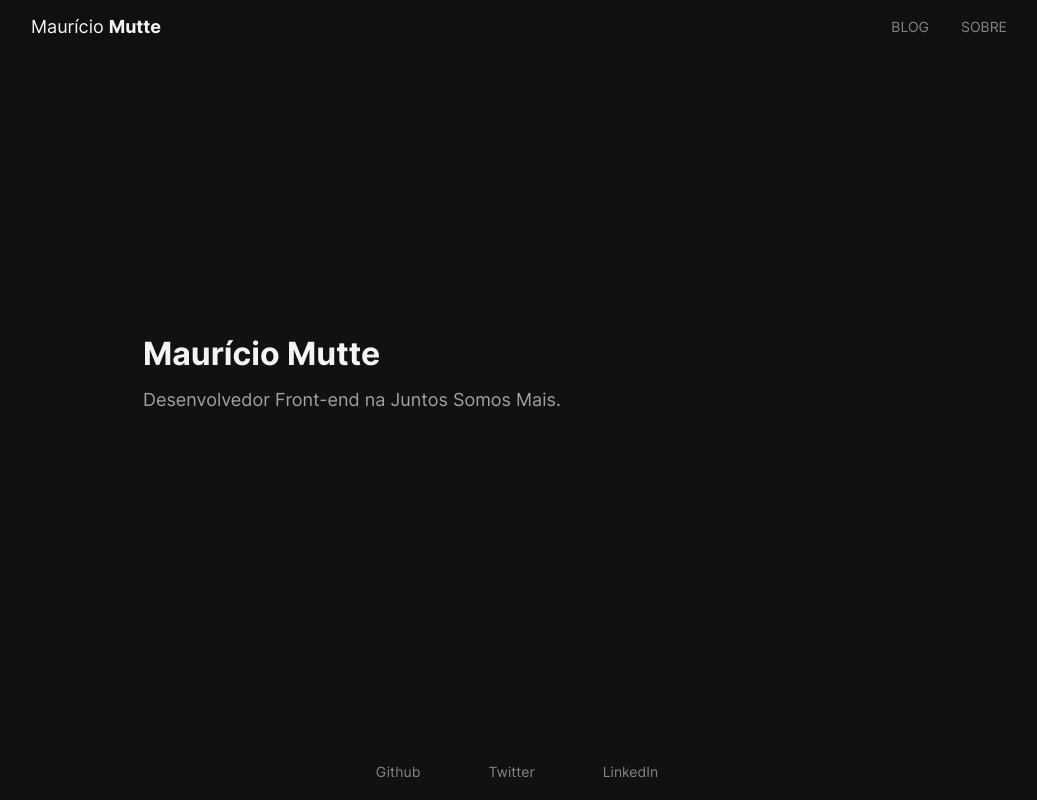
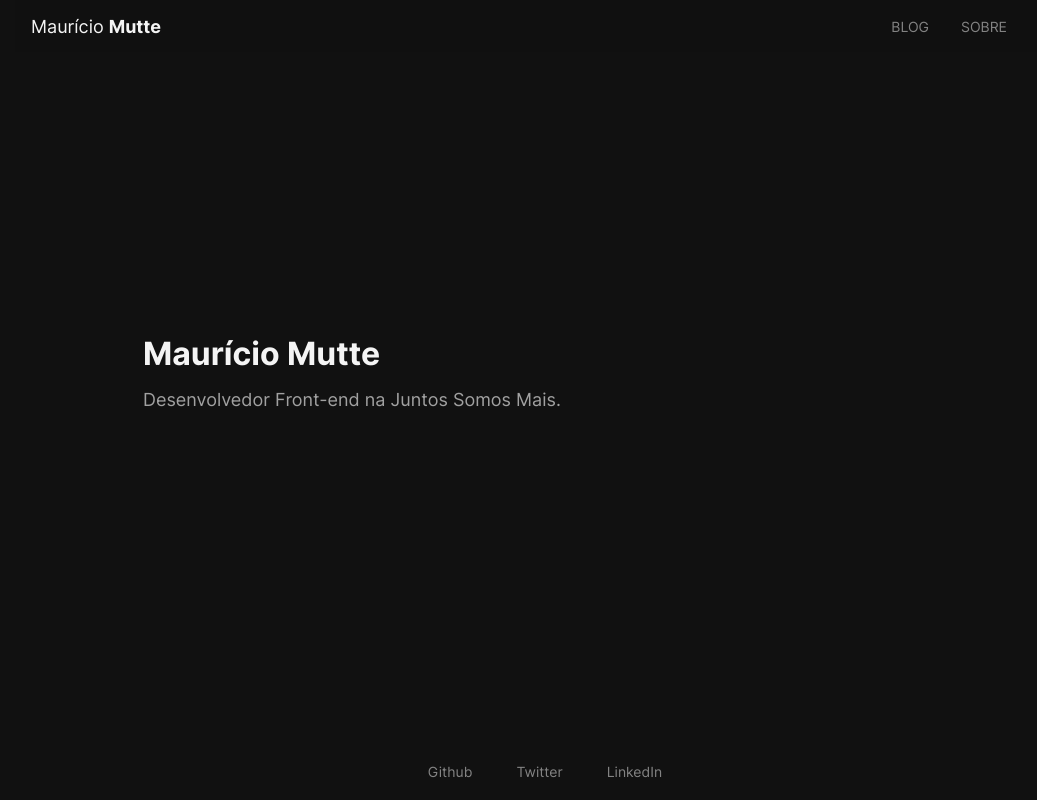
Before and after one commit to angelapo7777/mauriciomutte, a Next.js app: page / in a window 1280 px wide. Shown: the whole page, without its empty margins (113-1150 px from the left). Built offline with nearby package versions, Linux system fonts and the light colour scheme.

Commit message:
fix: margin footer social links

```diff
--- a/src/components/Footer/Footer.module.css
+++ b/src/components/Footer/Footer.module.css
@@ -10,7 +10,8 @@
   font-size: 14px;
   display: flex;
   gap: 4px;
-  margin: 0 24px;
+  margin: 0 40px;
+  margin-right: -16px;
   opacity: 0.5;
   text-decoration: none;
   transition: opacity var(--duration) ease-in-out;
@@ -23,7 +24,6 @@
 .footer__link img {
   opacity: 0;
   transition: opacity var(--duration-2x) ease-in-out;
-
 }
 
 .footer__link:hover img {
```
